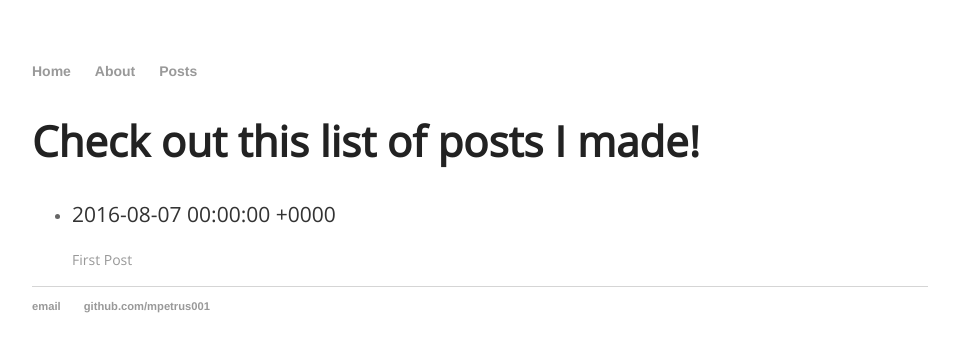
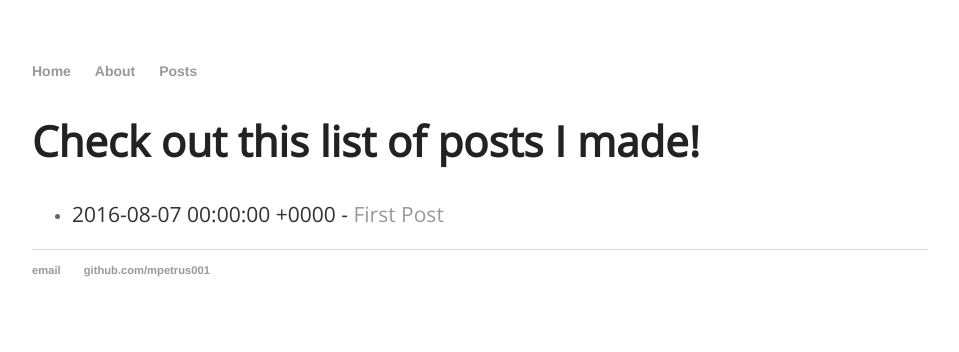
Before and after one commit to mpetrus001/mpetrus001.github.io, a Jekyll site: the page built from posts-index.html, in a window 1280 px wide. Shown: the top 352 px of the page, without its empty margins (160-1119 px from the left). Built offline with Jekyll 4.4.1, drawn with Linux system fonts in a browser that asks for light colours; nearby versions of some CDN libraries.

Commit message:
Update posts-index.html
Changed formatting of li

```diff
--- a/posts-index.html
+++ b/posts-index.html
@@ -11,9 +11,8 @@
   {% for post in site.posts %}
 
     <li>
-      <p>{{ post.date }}</p>
-      <a href="{{ post.url }}">{{ post.title }}</a>
 
+      <p class-="small">{{ post.date }} - <a href="{{ post.url }}">{{ post.title }}</a></p>
 
     </li>
 
```
